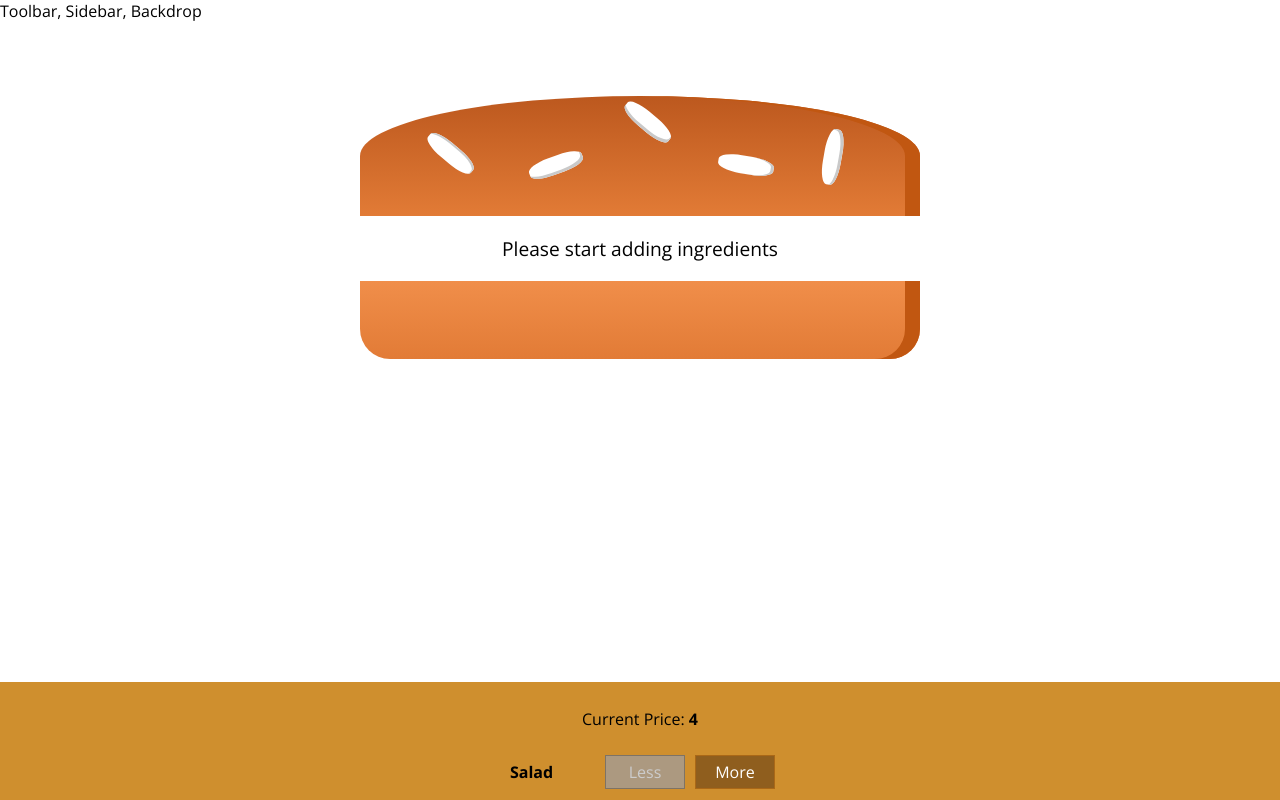
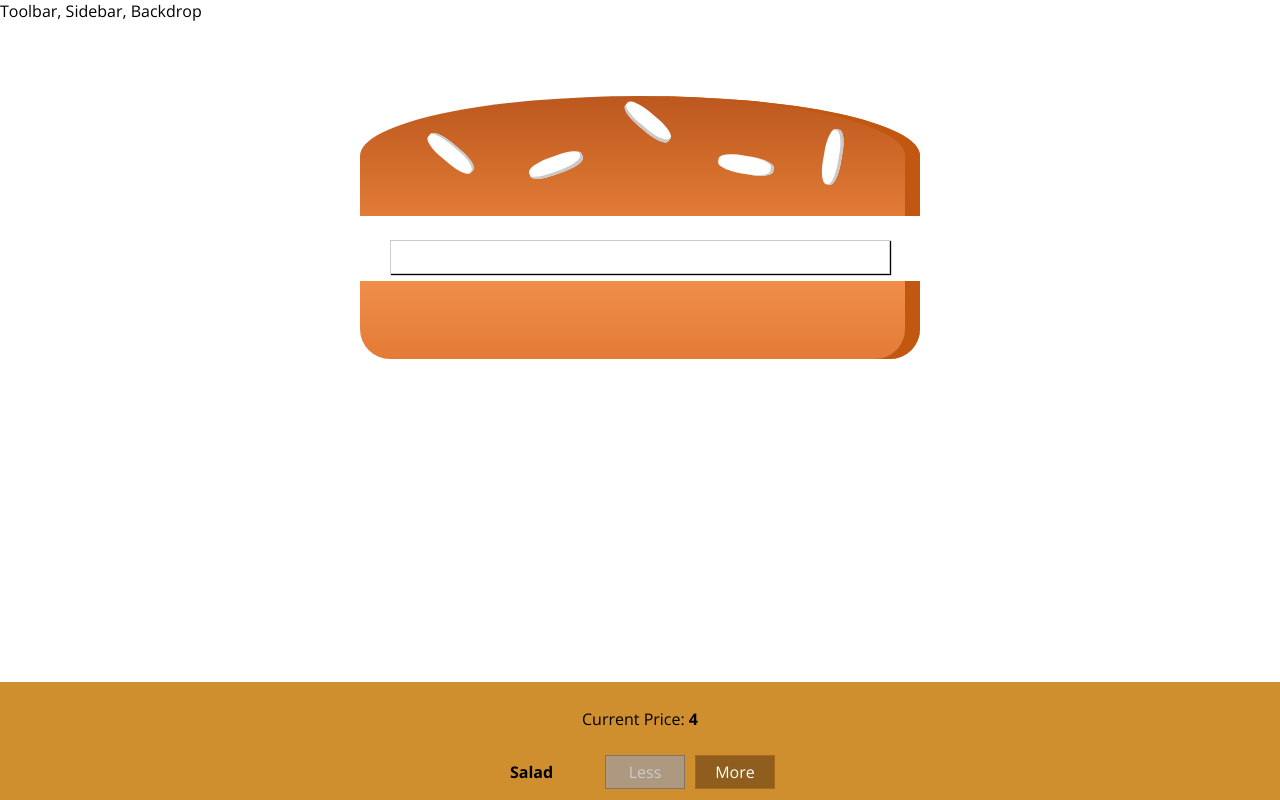
Before and after one commit to TigranVardanyan/burger-builder, a React app: page / in a window 1280 px wide. Shown: the top 800 px of the page. Built offline with nearby package versions, Linux system fonts and the light colour scheme.

Commit message:
Creating the Order Summary Modal

```diff
--- /dev/null
+++ b/src/components/Burger/OrderSummary/OrderSummary.js
@@ -0,0 +1,28 @@
+import React from 'react';
+import Aux from '../../../hoc/Auxiliary'
+
+const orderSummary = (props) => {
+  const ingredientSummary =
+    Object.keys(props.ingredients)
+          .map(igKey => {
+            return (
+              <li>
+                <span style={{textTransform: 'capitalize'}}>
+                  {igKey}
+                </span>:
+                {props.ingredients[igKey]}
+              </li>
+            )
+          })
+  return (
+    <Aux>
+      <h3>Your order</h3>
+      <p>A delicious burger with the following ingridients:</p>
+      <ul>
+        {ingredientSummary}
+      </ul>
+      <p>Continue to checkout</p>
+    </Aux>
+  )
+}
+export default orderSummary
--- /dev/null
+++ b/src/components/UI/Modal/Modal.css
@@ -0,0 +1,20 @@
+.Modal {
+  position: fixed;
+  z-index: 500;
+  background-color: white;
+  width: 70%;
+  border: 1px solid #ccc;
+  box-shadow: 1px 1px 1px black;
+  padding: 16px;
+  left: 15%;
+  top: 30%;
+  box-sizing: border-box;
+  transition: all 0.3s ease-out;
+}
+
+@media (min-width: 600px) {
+  .Modal {
+    width: 500px;
+    left: calc(50% - 250px);
+  }
+}
--- /dev/null
+++ b/src/components/UI/Modal/Modal.js
@@ -0,0 +1,9 @@
+import React from 'react';
+import classes from './Modal.css'
+const modal = (props) => (
+  <div className={classes.Modal}>
+    {props.child}
+  </div>
+)
+
+export default modal
--- a/src/containers/BurgerBuilder/BurgerBuilder.js
+++ b/src/containers/BurgerBuilder/BurgerBuilder.js
@@ -1,6 +1,10 @@
 import React, {Component} from 'react'
 import Burger from './../../components/Burger/Burger'
 import BuildControls from './../../components/Burger/BuildControls/BuildControls';
+import Modal from './../../components/UI/Modal/Modal';
+import OrderSummary from '../../components/Burger/OrderSummary/OrderSummary';
+
+
 import Aux from '../../hoc/Auxiliary'
 
 const INGREDIENT_PRICES = {
@@ -78,6 +82,9 @@ class BurgerBuilder extends Component {
     }
     return (
       <Aux>
+        <Modal>
+          <OrderSummary ingredients={this.state.ingredients}/>
+        </Modal>
         <Burger ingredients={this.state.ingredients}/>
         <BuildControls
           ingredientAdded={this.addIngredientHandler}
```
Also changed, not shown: src/components/Burger/OrderSummary/OrderSummary.css (added), src/components/UI/Backdrop/Backdrop.js (added).
